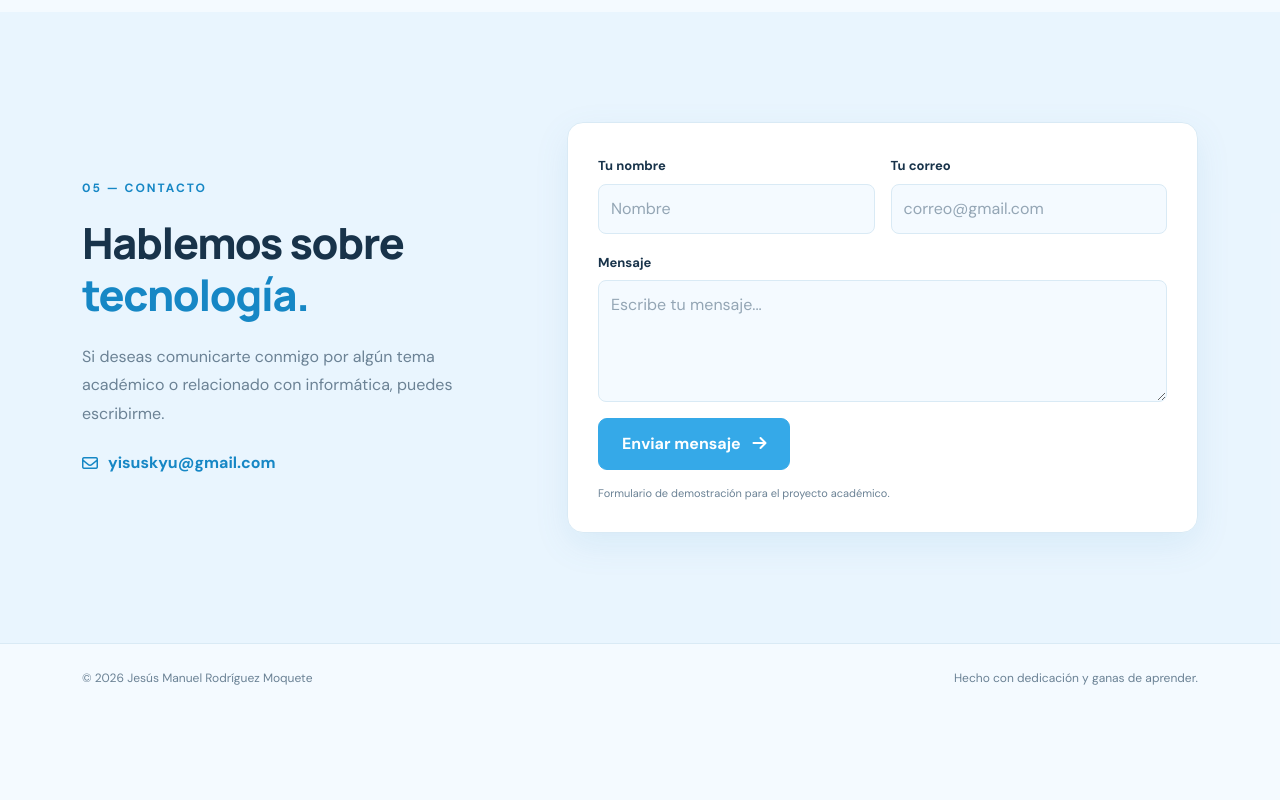
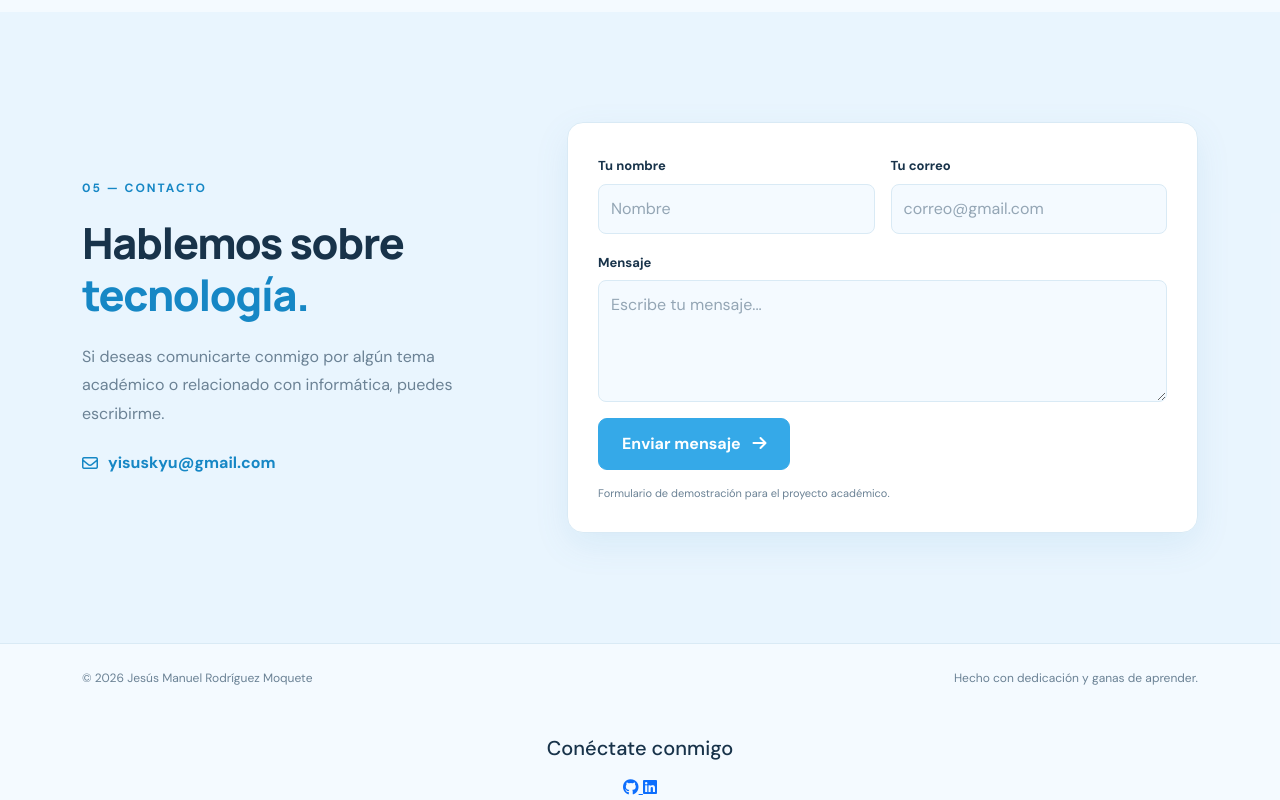
Before and after one commit to Jesusmannuel/Portafolio-web-Jesus, a plain HTML site: page index.html in a window 1280 px wide. Shown: the part 3890-4690 px from the top of the page. Before the commit the page ends 4602 px from the top, so only its background shows below. Drawn offline with nearby package versions, Linux system fonts and the light colour scheme.

Commit message:
Update index.html

```diff
--- a/index.html
+++ b/index.html
@@ -493,6 +493,27 @@
         <p>Es un placer tenerte aquí</p>
     </div>
 </div>
+<!-- Redes Sociales -->
+<div class="social-links text-center mt-4">
+    <h5 class="mb-3">Conéctate conmigo</h5>
 
+    <!-- GitHub -->
+    <a href="https://github.com/Jesusmannuel"
+       target="_blank"
+       rel="noopener noreferrer"
+       aria-label="Visitar mi perfil de GitHub"
+       class="social-icon">
+        <i class="fab fa-github"></i>
+    </a>
+
+    <!-- LinkedIn -->
+    <a href="#"
+       target="_blank"
+       rel="noopener noreferrer"
+       aria-label="Visitar mi perfil de LinkedIn"
+       class="social-icon">
+        <i class="fab fa-linkedin"></i>
+    </a>
+</div>
 </body>
 </html>
```
